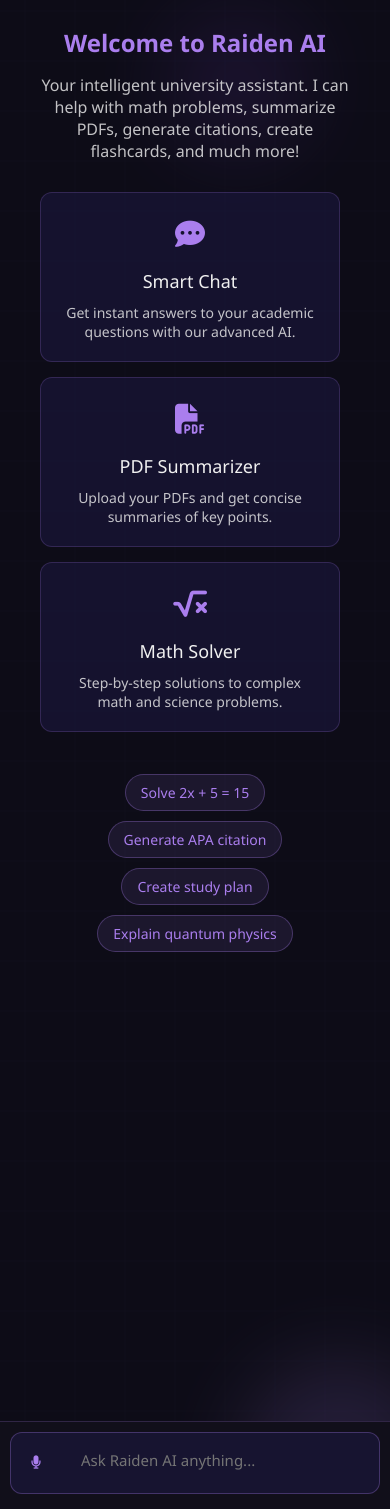
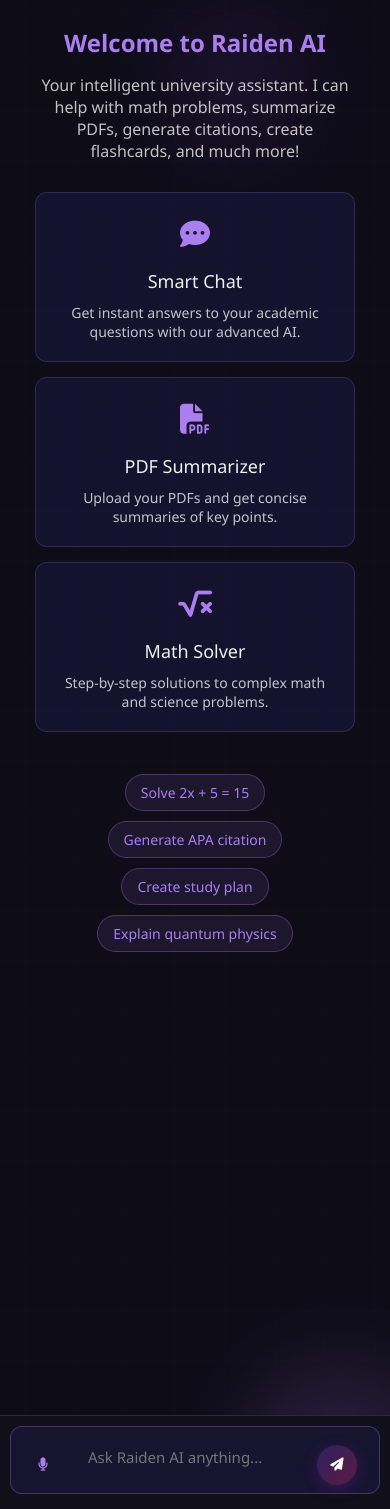
Before and after one commit to Prathiksha-nair/Raiden_AI, a Flask app: page / in a window 390 px wide. Shown: the part 635-2144 px from the top of the page. Run offline with Flask 3, Linux system fonts and the light colour scheme; data that the repository does not hold is empty; some libraries are stand-ins or nearby versions.

Commit message:
Update style.css

```diff
--- a/static/css/style.css
+++ b/static/css/style.css
@@ -3194,33 +3219,82 @@ body {
         flex-shrink: 0;
     }
 
-    /* 4. Chat scrolls, but leaves room for the input bar */
     .chat-container {
         flex: 1;
         overflow-y: auto;
-        padding-bottom: 90px; /* Space for the input bar so it doesn't cover messages */
-    }
-
-    /* 5. Bulletproof Input Bar locked to the bottom */
+        padding-bottom: 90px;
+    }
+
+    /* --- WELCOME SCREEN FIXES (Centered) --- */
+    .welcome-screen {
+        display: flex;
+        flex-direction: column;
+        align-items: center;
+        text-align: center;
+        padding: 20px 15px;
+    }
+
+    .welcome-features {
+        display: flex;
+        flex-direction: column;
+        align-items: center;
+        width: 100%;
+        gap: 15px;
+    }
+
+    .welcome-feature {
+        width: 100%;
+        max-width: 320px;
+        margin: 0 auto;
+    }
+
+    .quick-actions {
+        display: flex;
+        flex-wrap: wrap;
+        justify-content: center;
+        gap: 10px;
+    }
+
+    /* --- INPUT BAR FIXES (Send Button) --- */
     .input-container {
         position: absolute;
         bottom: 0;
         left: 0;
         width: 100%;
-        background: #110f1a; /* Assuming your dark theme background color */
+        background: #110f1a;
         padding: 10px;
-        padding-bottom: max(15px, env(safe-area-inset-bottom)); /* iPhone notch safe area */
+        padding-bottom: max(15px, env(safe-area-inset-bottom));
         z-index: 100;
         box-sizing: border-box;
         border-top: 1px solid rgba(170, 126, 238, 0.2);
     }
 
     .input-box {
+        display: flex;
+        align-items: flex-end; /* Keeps buttons at the bottom if text wraps */
         width: 100%;
         box-sizing: border-box;
-    }
-
-    /* Make feature panels cover the whole screen on mobile */
+        padding: 8px 12px;
+    }
+
+    #message-input {
+        flex: 1;
+        min-width: 0; /* CRITICAL: Stops the textarea from pushing the send button off screen */
+    }
+
+    .input-actions {
+        display: flex;
+        align-items: center;
+        flex-shrink: 0; /* Prevents the send button from being squished */
+        margin-left: 10px;
+    }
+
+    .send-btn {
+        display: flex !important;
+        opacity: 1 !important;
+        visibility: visible !important;
+    }
+
     .feature-panel {
         width: 100%;
         height: 100%;
@@ -3232,15 +3306,4 @@ body {
     .feature-panel.active {
         right: 0;
     }
-
-    .welcome-features {
-        flex-direction: column;
-        align-items: center;
-        gap: 15px;
-    }
-
-    .welcome-feature {
-        width: 100%;
-        max-width: 300px;
-    }
-}
+}
```
Also changed, not shown: other parts of static/css/style.css (+29 -4 lines).
